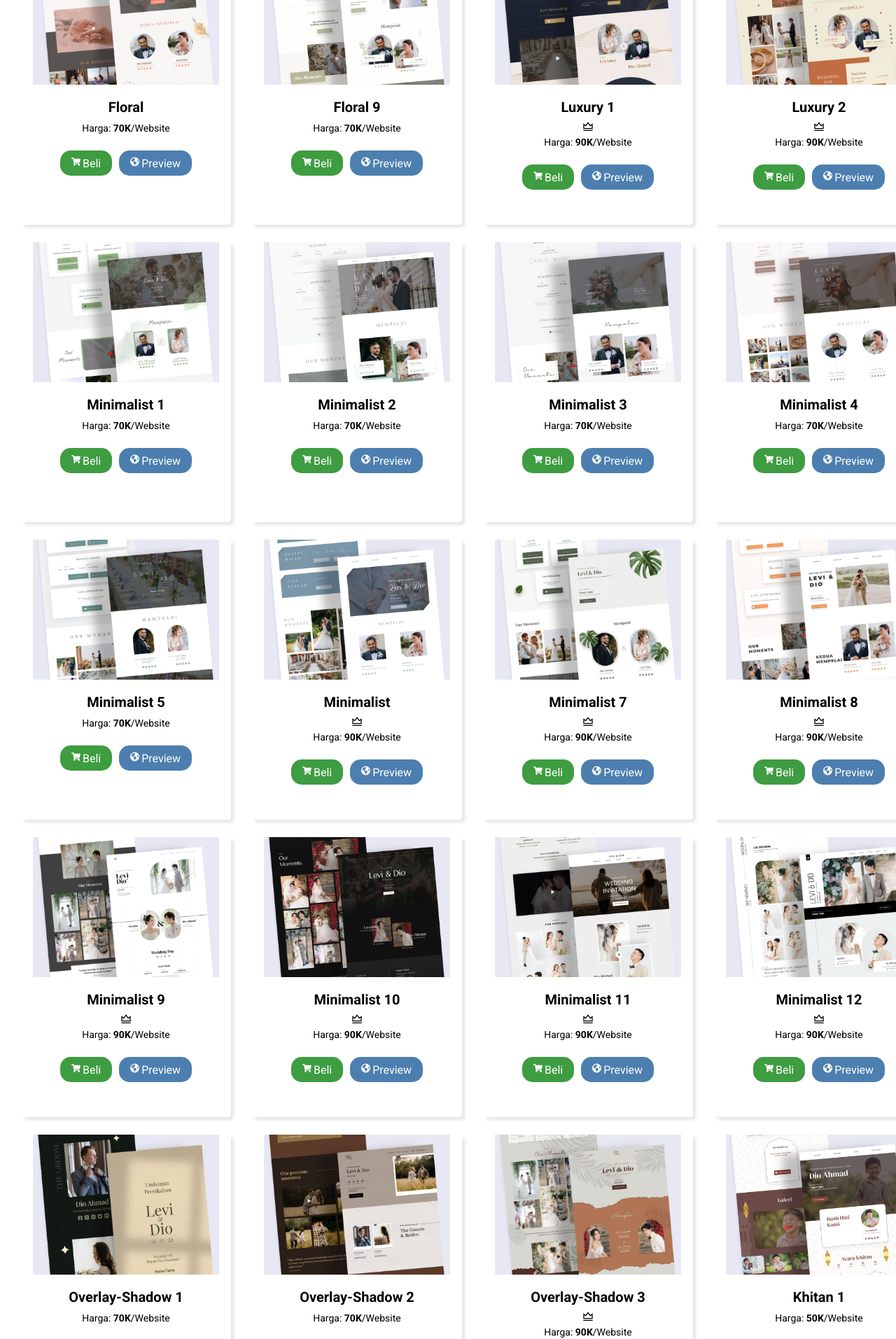
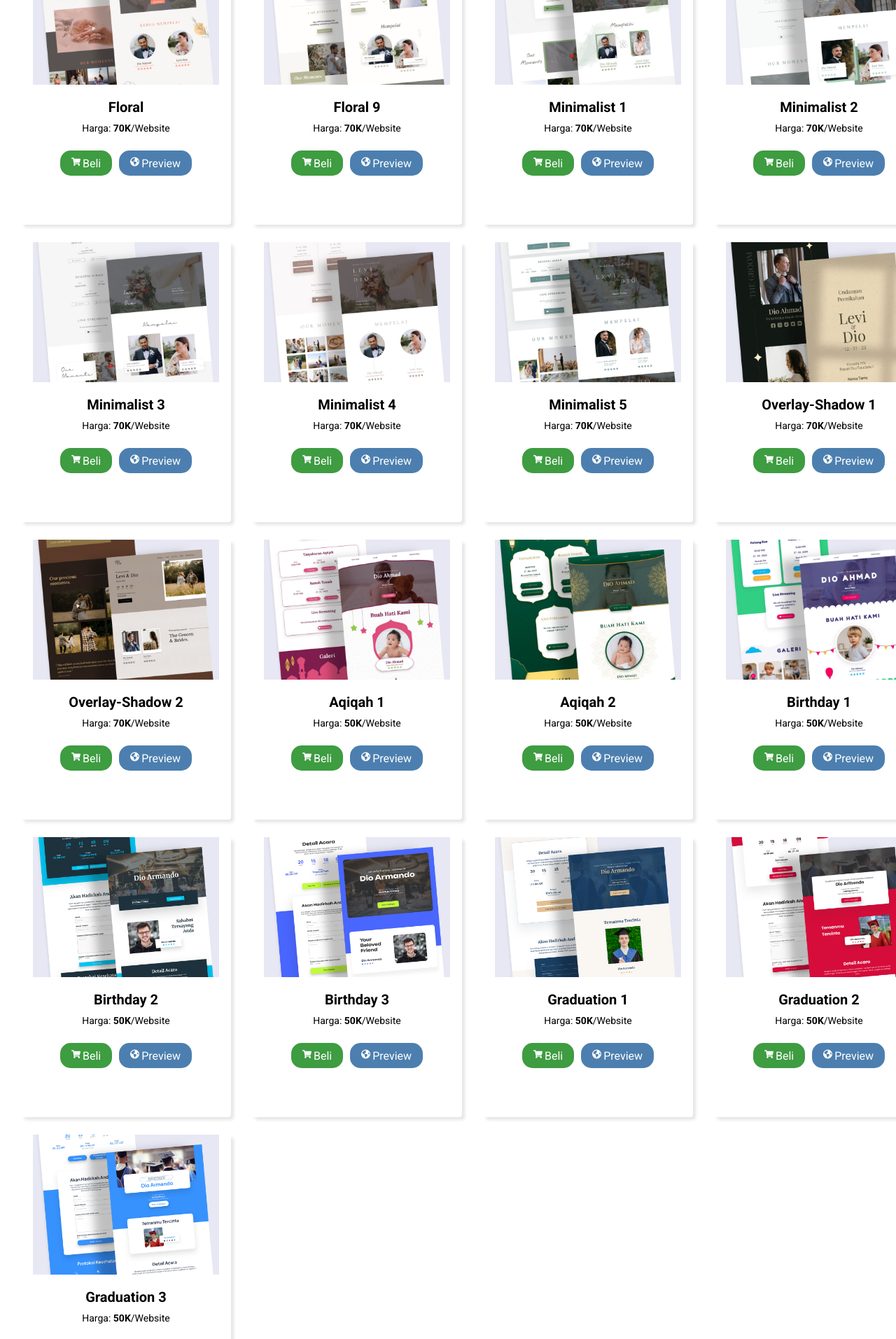
Before and after one commit to ZhanaAql/hi-nvite, a React (Create React App) app: page / in a window 1280 px wide. Shown: the part 1940-3853 px from the top of the page at 70% size. Built offline with nearby package versions, Linux system fonts and the light colour scheme.

Commit message:
penghapusan premium

```diff
--- a/src/assets/data/data.json
+++ b/src/assets/data/data.json
@@ -114,27 +114,6 @@
     ]
   },
   {
-    "theme": "Luxury",
-    "items": [
-      {
-        "imageUrl": "luxury1",
-        "title": "Luxury 1",
-        "price": "90",
-        "previewUrl": "https://demo.invee.net/?template=luxury-1",
-        "premium" : true,
-        "category": "Wedding"
-      },
-      {
-        "imageUrl": "luxury2",
-        "title": "Luxury 2",
-        "price": "90",
-        "previewUrl": "https://demo.invee.net/?template=luxury-2",
-        "premium" : true,
-        "category": "Wedding"
-      }
-    ]
-  },
-  {
     "theme": "Minimalist",
     "items": [
       {
@@ -171,62 +150,6 @@
         "price": "70",
         "previewUrl": "https://demo.invee.net/?template=minimalist-5",
         "category": "Wedding"
-      },
-      {
-        "imageUrl": "minimalist6",
-        "title": "Minimalist ",
-        "price": "90",
-        "previewUrl": "https://demo.invee.net/?template=minimalist-6",
-        "premium" : true,
-        "category": "Wedding"
-      },
-      {
-        "imageUrl": "minimalist7",
-        "title": "Minimalist 7",
-        "price": "90",
-        "previewUrl": "https://demo.invee.net/?template=minimalist-7",
-        "premium" : true,
-        "category": "Wedding"
-      },
-      {
-        "imageUrl": "minimalist8",
-        "title": "Minimalist 8",
-        "price": "90",
-        "previewUrl": "https://demo.invee.net/?template=minimalist-8",
-        "premium" : true,
-        "category": "Wedding"
-      },
-      {
-        "imageUrl": "minimalist9",
-        "title": "Minimalist 9",
-        "price": "90",
-        "previewUrl": "https://demo.invee.net/?template=minimalist-9",
-        "premium" : true,
-        "category": "Wedding"
-      },
-      {
-        "imageUrl": "minimalist10",
-        "title": "Minimalist 10",
-        "price": "90",
-        "previewUrl": "https://demo.invee.net/?template=minimalist-10",
-        "premium" : true,
-        "category": "Wedding"
-      },
-      {
-        "imageUrl": "minimalist11",
-        "title": "Minimalist 11",
-        "price": "90",
-        "previewUrl": "https://demo.invee.net/?template=minimalist-11",
-        "premium" : true,
-        "category": "Wedding"
-      },
-      {
-        "imageUrl": "minimalist12",
-        "title": "Minimalist 12",
-        "price": "90",
-        "previewUrl": "https://demo.invee.net/?template=minimalist-12",
-        "premium" : true,
-        "category": "Wedding"
       }
     ]
   },
@@ -246,31 +169,11 @@
         "price": "70",
         "previewUrl": "https://demo.invee.net/?template=overlay-shadow-2",
         "category": "Wedding"
-      },
-      {
-        "imageUrl": "overlay3",
-        "title": "Overlay-Shadow 3",
-        "price": "90",
-        "previewUrl": "https://demo.invee.net/?template=overlay-shadow-3",
-        "premium" : true,
-        "category": "Wedding"
       }
     ]
   },
   {
-    "theme": "",
-    "items": [
-      {
-        "imageUrl": "khitan1",
-        "title": "Khitan 1",
-        "price": "50",
-        "previewUrl": "https://demo.invee.net/?template=khitan-1",
-        "category": "Khitan"
-      }
-    ]
-  },
-  {
-    "theme": "",
+    "theme": "Aqiqah",
     "items": [
       {
         "imageUrl": "aqiqah1",
@@ -289,7 +192,7 @@
     ]
   },
   {
-    "theme": "",
+    "theme": "Birthday",
     "items": [
       {
         "imageUrl": "birthday1",
@@ -315,7 +218,7 @@
     ]
   },
   {
-    "theme": "",
+    "theme": "Graduation",
     "items": [
       {
         "imageUrl": "graduation1",
--- a/src/page/Catalog.jsx
+++ b/src/page/Catalog.jsx
@@ -29,7 +29,7 @@ export default function Wedding() {
               value={selectedCategory}
               onChange={(e) => setSelectedCategory(e.target.value)}
             >
-              {['Semua Kategori', 'Wedding', 'Khitan', 'Birthday', 'Aqiqah','Graduation'].map((category) => (
+              {['Semua Kategori', 'Wedding', 'Birthday', 'Aqiqah','Graduation'].map((category) => (
                 <option key={category} value={category}>{category}</option>
               ))}
             </select>
```
Also changed, not shown: src/assets/data/dataLain.txt (added).
